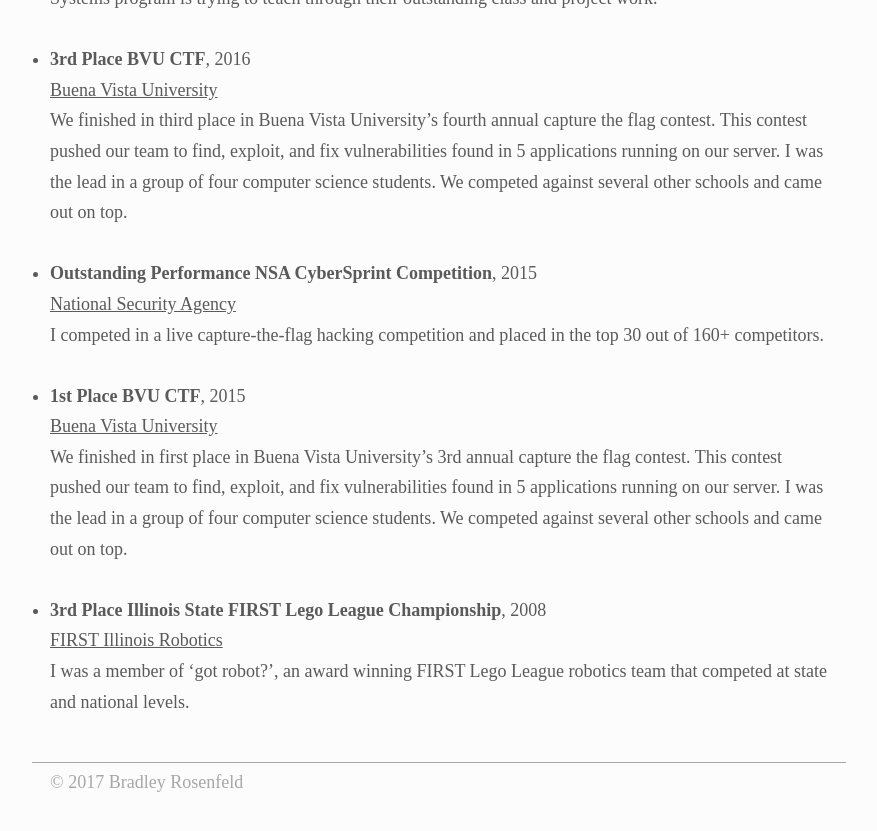
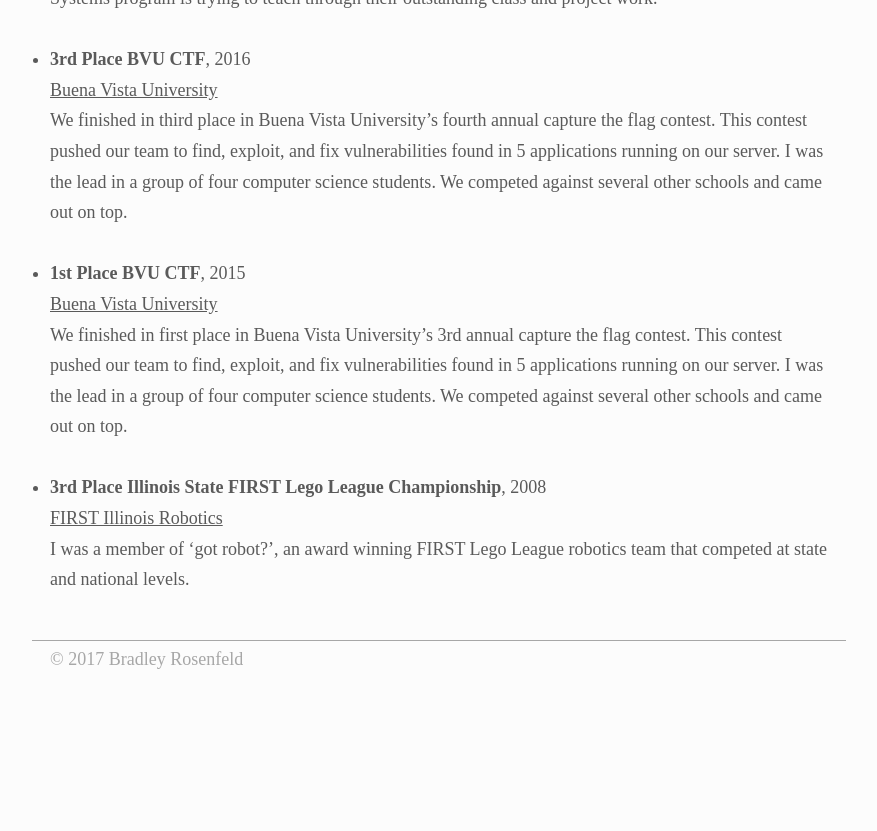
Before and after one commit to BoringCode/bradleyrosenfeld.com, a Jekyll site: the page built from portfolio.md, in a window 1280 px wide and 900 px high, scrolled down 1956 px. Shown: the top 831 px of the window, without its empty margins (201-1078 px from the left). Built offline with Jekyll 4.4.1, drawn with Linux system fonts in a browser that asks for light colours; some web fonts are replaced; after the commit the page ends 2733 px from its top, so only the background shows below that.

Commit message:
Remove pointless award

```diff
--- a/_data/awards.yml
+++ b/_data/awards.yml
@@ -12,11 +12,6 @@
   description: |-
     We finished in third place in Buena Vista University's fourth annual capture the flag contest. This contest pushed our team to find, exploit, and fix vulnerabilities found in 5 applications running on our server.
     I was the lead in a group of four computer science students. We competed against several other schools and came out on top.
-- name: Outstanding Performance NSA CyberSprint Competition
-  issuer: National Security Agency
-  issuer_url: https://www.nsa.gov/
-  year: 2015
-  description: I competed in a live capture-the-flag hacking competition and placed in the top 30 out of 160+ competitors.
 - name: 1st Place BVU CTF
   issuer: Buena Vista University
   issuer_url: https://bvu.edu
```
